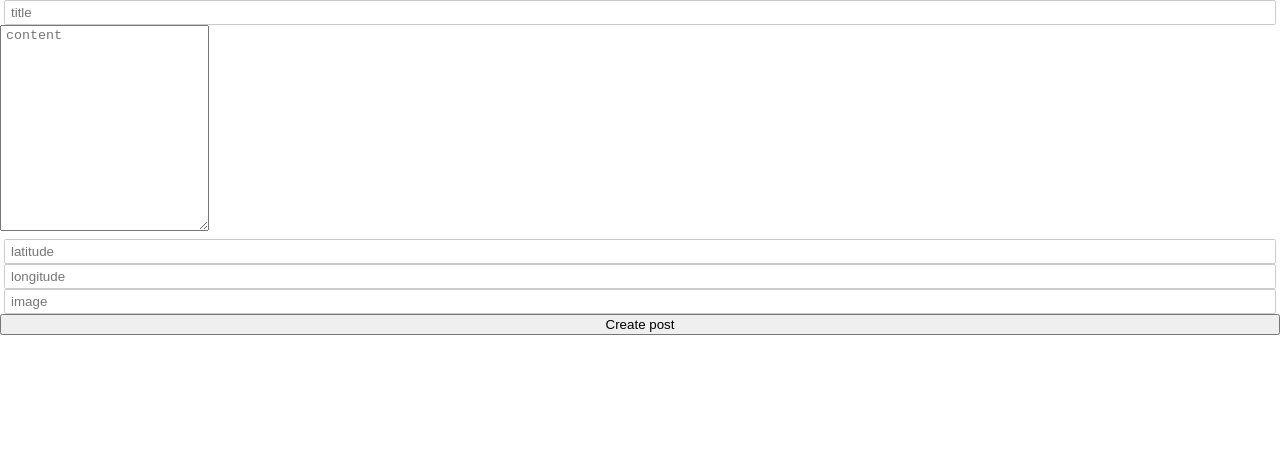
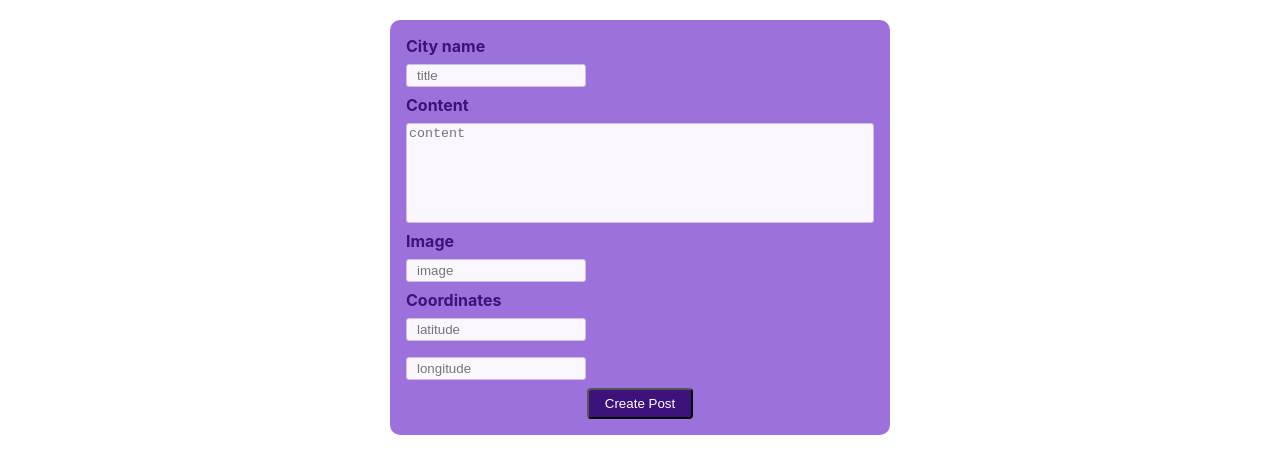
Before and after one commit to conchaasensio/wefox-react-app, a React (Create React App) app: page /create in a window 1280 px wide. Shown: the top 474 px of the page. Built offline with nearby package versions, Linux system fonts and the light colour scheme; no server answers.

Commit message:
Improve form styles

```diff
--- a/src/App.css
+++ b/src/App.css
@@ -1,18 +1,52 @@
+* {
+  box-sizing: border-box;
+}
+
 form {
   display: flex;
   flex-direction: column;
+  width: 500px;
+  padding: 16px;
+  border-radius: 10px;
+  margin:auto;
+  margin-top: 20px;
+  color: #3d127a;
+  background-color: #9d71dc;
+}
+
+form label {
+  max-width: 80px;
+  font-weight: bold;
+  display: inline-block;
 }
 
 form input {
-  border: 1px solid #ccc;
-  border-radius: 2px;
-  padding: 4px 6px;
-  margin: 0 4px;
+  width: 180px;
+  padding: 3px 10px;
+  border: 1px solid #cec0e0;
+  background-color:#faf7ff;
+  border-radius: 3px;
+  margin: 8px 0;
+  display: inline-block;
 }
 
 textarea {
-  margin-bottom: 8px;
-  padding-left: 5px;
-  width: 200px;
-  height: 200px;
+  margin: 8px 0;
+  width: 100%;
+  height: 100px;
+  border:1px solid #cec0e0;
+	border-radius:3px;
+	background-color:#faf7ff;
+  resize: none;
+  display: block;
 }
+
+form button {
+  max-width: 180px;
+  min-width: 64px;
+  padding: 6px 16px;
+  border-radius: 4px;
+  background-color: #3d127a;
+  color: #fff;
+  align-self: center;
+}
--- a/src/components/CreatePost.tsx
+++ b/src/components/CreatePost.tsx
@@ -34,12 +34,16 @@ const CreatePost = () => {
   return (
     <div>
       <form onSubmit={createPost}>
+        <label htmlFor="name">City name</label>
         <input onChange={updateInputValues} value={inputValues.title} type="text" name="title" placeholder="title" />
+        <label htmlFor="content">Content</label>
         <textarea onChange={updateInputValues} value={inputValues.content} name="content" placeholder="content" />
+        <label htmlFor="image">Image</label>
+        <input onChange={updateInputValues} value={inputValues.image_url} name="image_url" placeholder="image" />
+        <label htmlFor="latlong">Coordinates</label>
         <input onChange={updateInputValues} value={inputValues.lat} type="text" name="lat" placeholder="latitude" />
         <input onChange={updateInputValues} value={inputValues.long} type="text" name="long" placeholder="longitude" />
-        <input onChange={updateInputValues} value={inputValues.image_url} name="image_url" placeholder="image" />
-        <button>Create post</button>
+        <button>Create Post</button>
       </form>
     </div>
   );
```
